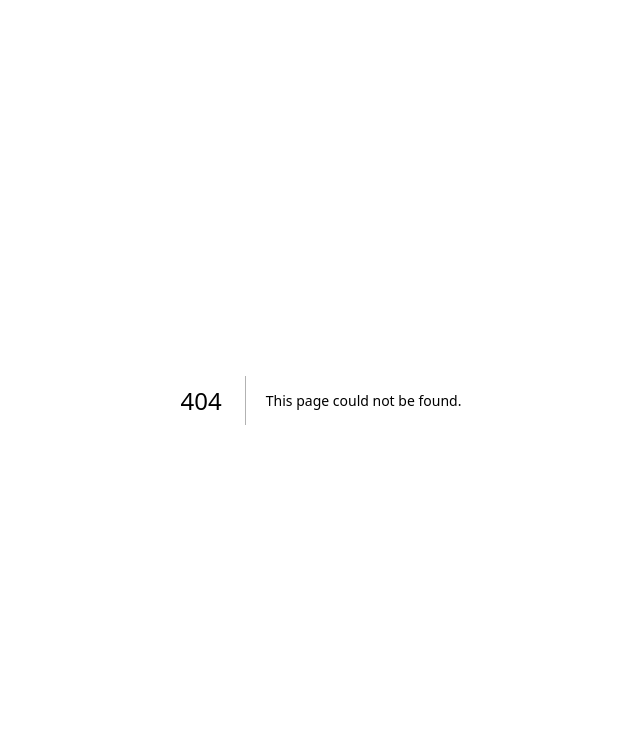
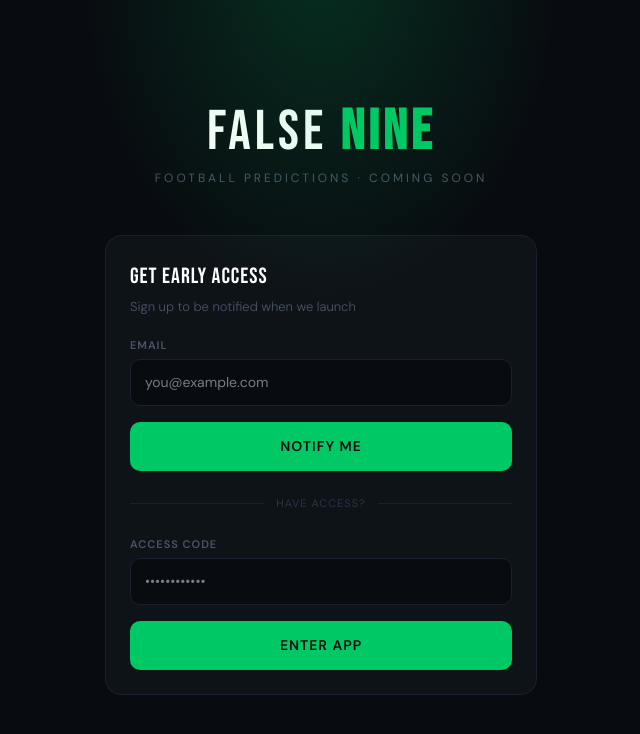
Before and after one commit to georgehughes26/false-nine, a Next.js app: page /coming-soon in a window 1280 px wide. Before the commit this address had no page. Shown: the top 734 px of the page, without its empty margins (319-959 px from the left). Built offline with nearby package versions, Linux system fonts and the light colour scheme.

Commit message:
Coming soon

```diff
--- /dev/null
+++ b/app/api/unlock/route.ts
@@ -0,0 +1,18 @@
+import { NextRequest, NextResponse } from 'next/server'
+
+const PASSWORD = process.env.APP_PASSWORD!
+
+export async function POST(req: NextRequest) {
+  const { password } = await req.json()
+  if (password !== PASSWORD) {
+    return NextResponse.json({ error: 'Incorrect password' }, { status: 401 })
+  }
+  const res = NextResponse.json({ success: true })
+  res.cookies.set('app_unlocked', 'true', {
+    httpOnly: true,
+    secure: true,
+    maxAge: 60 * 60 * 24 * 30, // 30 days
+    path: '/',
+  })
+  return res
+}
--- /dev/null
+++ b/app/api/waitlist/route.ts
@@ -0,0 +1,22 @@
+import { NextRequest, NextResponse } from 'next/server'
+import { createClient } from '@supabase/supabase-js'
+
+const supabase = createClient(
+  process.env.NEXT_PUBLIC_SUPABASE_URL!,
+  process.env.SUPABASE_SERVICE_ROLE_KEY!
+)
+
+export async function POST(req: NextRequest) {
+  const { email } = await req.json()
+  if (!email || !email.includes('@')) {
+    return NextResponse.json({ error: 'Invalid email' }, { status: 400 })
+  }
+  const { error } = await supabase.from('waitlist').insert({ email })
+  if (error) {
+    if (error.code === '23505') {
+      return NextResponse.json({ error: 'Email already registered' }, { status: 400 })
+    }
+    return NextResponse.json({ error: 'Failed to save email' }, { status: 500 })
+  }
+  return NextResponse.json({ success: true })
+}
--- /dev/null
+++ b/app/coming-soon/page.tsx
@@ -0,0 +1,146 @@
+'use client'
+
+import { useState } from 'react'
+import { useRouter } from 'next/navigation'
+
+export default function ComingSoonPage() {
+  const [email, setEmail] = useState('')
+  const [password, setPassword] = useState('')
+  const [emailSubmitted, setEmailSubmitted] = useState(false)
+  const [emailError, setEmailError] = useState('')
+  const [passwordError, setPasswordError] = useState('')
+  const [loading, setLoading] = useState(false)
+  const router = useRouter()
+
+  async function handleEmailSubmit() {
+    if (!email || !email.includes('@')) {
+      setEmailError('Please enter a valid email')
+      return
+    }
+    setLoading(true)
+    setEmailError('')
+    const res = await fetch('/api/waitlist', {
+      method: 'POST',
+      headers: { 'Content-Type': 'application/json' },
+      body: JSON.stringify({ email }),
+    })
+    setLoading(false)
+    if (res.ok) {
+      setEmailSubmitted(true)
+    } else {
+      const data = await res.json()
+      setEmailError(data.error ?? 'Something went wrong')
+    }
+  }
+
+  async function handlePasswordSubmit() {
+    if (!password) {
+      setPasswordError('Please enter the access code')
+      return
+    }
+    setLoading(true)
+    setPasswordError('')
+    const res = await fetch('/api/unlock', {
+      method: 'POST',
+      headers: { 'Content-Type': 'application/json' },
+      body: JSON.stringify({ password }),
+    })
+    setLoading(false)
+    if (res.ok) {
+      router.push('/')
+    } else {
+      setPasswordError('Incorrect access code')
+    }
+  }
+
+  return (
+    <>
+      <style>{`
+        @import url('https://fonts.googleapis.com/css2?family=Bebas+Neue&family=DM+Sans:wght@300;400;500;600&display=swap');
+        *, *::before, *::after { box-sizing: border-box; margin: 0; padding: 0; }
+        body { background-color: #080c10; color: #e8edf2; font-family: 'DM Sans', sans-serif; min-height: 100vh; }
+        .app { max-width: 480px; margin: 0 auto; min-height: 100vh; background: #080c10; display: flex; flex-direction: column; align-items: center; justify-content: center; padding: 40px 24px; position: relative; }
+        .glow { position: absolute; top: 0; left: 0; right: 0; height: 300px; background: radial-gradient(ellipse at 50% -10%, rgba(0,200,100,0.18) 0%, transparent 70%); pointer-events: none; }
+        .logo { font-family: 'Bebas Neue', sans-serif; font-size: 56px; letter-spacing: 4px; color: #ffffff; line-height: 1; text-align: center; }
+        .tagline { font-size: 12px; color: #4a5568; letter-spacing: 3px; text-transform: uppercase; margin-top: 8px; text-align: center; margin-bottom: 48px; }
+        .card { width: 100%; background: #0e1318; border: 1px solid #1a2030; border-radius: 16px; padding: 24px; }
+        .card-title { font-family: 'Bebas Neue', sans-serif; font-size: 22px; letter-spacing: 1px; color: #ffffff; margin-bottom: 4px; }
+        .card-sub { font-size: 13px; color: #4a5568; margin-bottom: 20px; font-weight: 300; }
+        .label { font-size: 11px; font-weight: 600; letter-spacing: 1px; text-transform: uppercase; color: #4a5568; margin-bottom: 6px; }
+        .input { width: 100%; padding: 12px 14px; background: #080c10; border: 1px solid #1a2030; border-radius: 10px; color: #e8edf2; font-size: 14px; font-family: 'DM Sans', sans-serif; outline: none; transition: border-color 0.2s; }
+        .input:focus { border-color: rgba(0,200,100,0.4); }
+        .input.error { border-color: rgba(255,80,80,0.4); }
+        .error-msg { font-size: 12px; color: #ff5050; margin-top: 6px; }
+        .btn { width: 100%; padding: 14px; margin-top: 16px; background: #00c864; border: none; border-radius: 10px; cursor: pointer; color: #080c10; font-size: 14px; font-weight: 700; font-family: 'DM Sans', sans-serif; letter-spacing: 1px; text-transform: uppercase; transition: opacity 0.2s; }
+        .btn:hover { opacity: 0.85; }
+        .btn:disabled { opacity: 0.5; cursor: not-allowed; }
+        .divider { display: flex; align-items: center; gap: 12px; margin: 24px 0; }
+        .divider-line { flex: 1; height: 1px; background: #1a2030; }
+        .divider-text { font-size: 11px; color: #2a3545; letter-spacing: 1px; text-transform: uppercase; }
+        .success { display: flex; flex-direction: column; align-items: center; gap: 8px; padding: 16px 0; }
+        .success-icon { font-size: 32px; }
+        .success-text { font-size: 14px; color: #00c864; font-weight: 600; }
+        .success-sub { font-size: 12px; color: #4a5568; text-align: center; }
+      `}</style>
+
+      <div className="app">
+        <div className="glow" />
+
+        <div className="logo">
+  <span style={{ color: '#ffffff', fontWeight: 500 }}>FALSE </span>
+  <span style={{ color: '#00c864', fontWeight: 800 }}>NINE</span>
+</div>
+        <div className="tagline">Football Predictions · Coming Soon</div>
+
+        <div className="card">
+          <div className="card-title">Get Early Access</div>
+          <div className="card-sub">Sign up to be notified when we launch</div>
+
+          {emailSubmitted ? (
+            <div className="success">
+              <div className="success-icon">⚽</div>
+              <div className="success-text">You're on the list!</div>
+              <div className="success-sub">We'll be in touch when False Nine launches</div>
+            </div>
+          ) : (
+            <>
+              <div className="label">Email</div>
+              <input
+                type="email"
+                className={`input${emailError ? ' error' : ''}`}
+                placeholder="you@example.com"
+                value={email}
+                onChange={e => setEmail(e.target.value)}
+                onKeyDown={e => e.key === 'Enter' && handleEmailSubmit()}
+              />
+              {emailError && <div className="error-msg">{emailError}</div>}
+              <button className="btn" onClick={handleEmailSubmit} disabled={loading}>
+                {loading ? 'Submitting...' : 'Notify Me'}
+              </button>
+            </>
+          )}
+
+          <div className="divider">
+            <div className="divider-line" />
+            <div className="divider-text">Have access?</div>
+            <div className="divider-line" />
+          </div>
+
+          <div className="label">Access Code</div>
+          <input
+            type="password"
+            className={`input${passwordError ? ' error' : ''}`}
+            placeholder="••••••••••••"
+            value={password}
+            onChange={e => setPassword(e.target.value)}
+            onKeyDown={e => e.key === 'Enter' && handlePasswordSubmit()}
+          />
+          {passwordError && <div className="error-msg">{passwordError}</div>}
+          <button className="btn" onClick={handlePasswordSubmit} disabled={loading}>
+            {loading ? 'Checking...' : 'Enter App'}
+          </button>
+        </div>
+      </div>
+    </>
+  )
+}
--- a/middleware.ts
+++ b/middleware.ts
@@ -2,13 +2,25 @@ import { createServerClient } from '@supabase/ssr'
 import { NextResponse, type NextRequest } from 'next/server'
 
 export async function middleware(request: NextRequest) {
-  // Allow sync endpoint through without auth
+  const { pathname } = request.nextUrl
+
+  // ── Always allow these through ─────────────────────────────────────────
   if (
-    request.nextUrl.pathname.startsWith('/api/sync')
+    pathname.startsWith('/api/sync') ||
+    pathname.startsWith('/api/waitlist') ||
+    pathname.startsWith('/api/unlock') ||
+    pathname.startsWith('/coming-soon')
   ) {
     return NextResponse.next()
   }
 
+  // ── Check app password cookie ──────────────────────────────────────────
+  const unlocked = request.cookies.get('app_unlocked')?.value === 'true'
+  if (!unlocked) {
+    return NextResponse.redirect(new URL('/coming-soon', request.url))
+  }
+
+  // ── Supabase auth check ────────────────────────────────────────────────
   let supabaseResponse = NextResponse.next({ request })
 
   const supabase = createServerClient(
@@ -30,7 +42,7 @@ export async function middleware(request: NextRequest) {
 
   const { data: { user } } = await supabase.auth.getUser()
 
-  if (!user && !request.nextUrl.pathname.startsWith('/login')) {
+  if (!user && !pathname.startsWith('/login')) {
     const url = request.nextUrl.clone()
     url.pathname = '/login'
     return NextResponse.redirect(url)
@@ -39,8 +51,6 @@ export async function middleware(request: NextRequest) {
   return supabaseResponse
 }
 
-
-
 export const config = {
   matcher: ['/((?!_next/static|_next/image|favicon.ico|.*\\.(?:svg|png|jpg|jpeg|gif|webp)$).*)'],
 }
```
